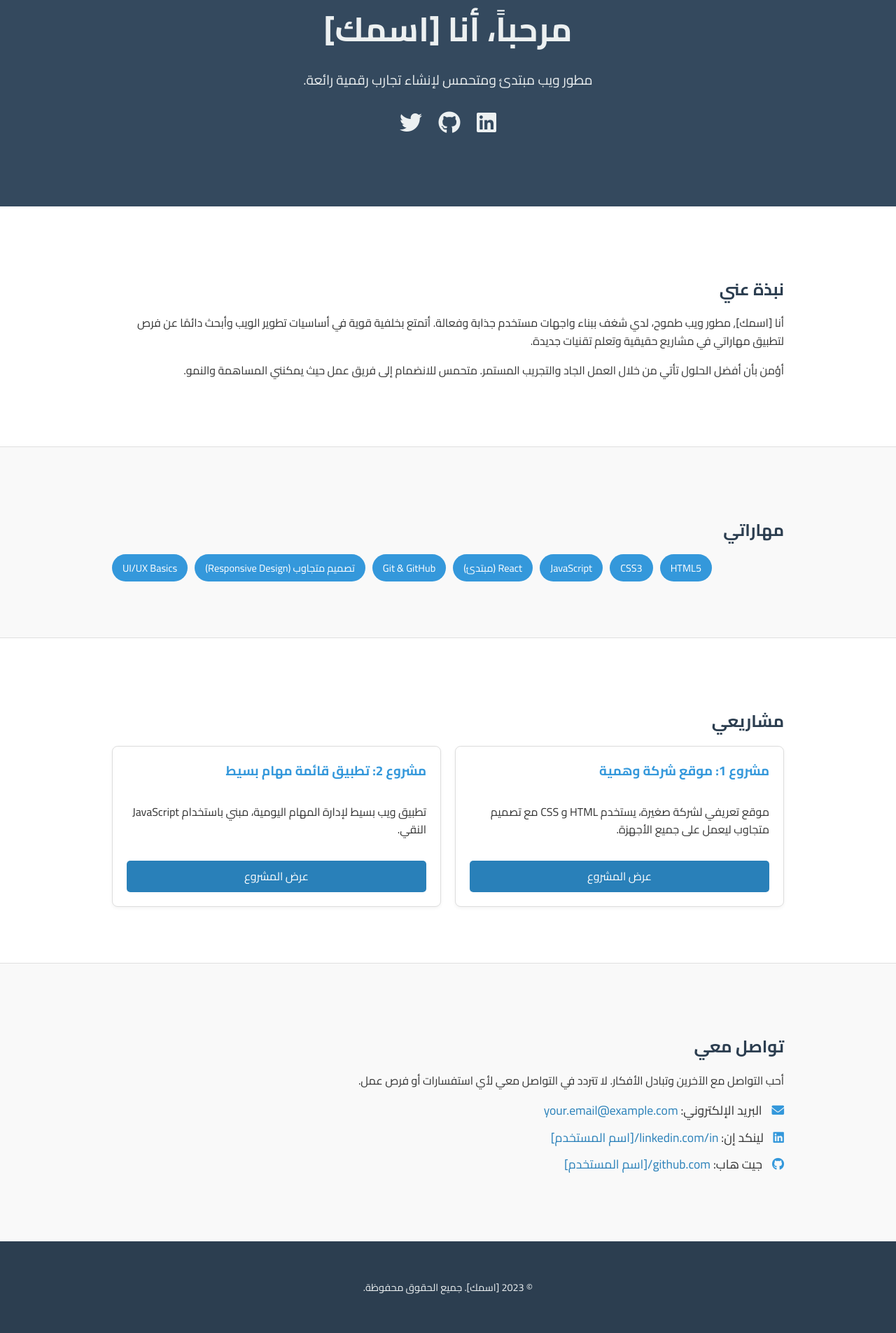
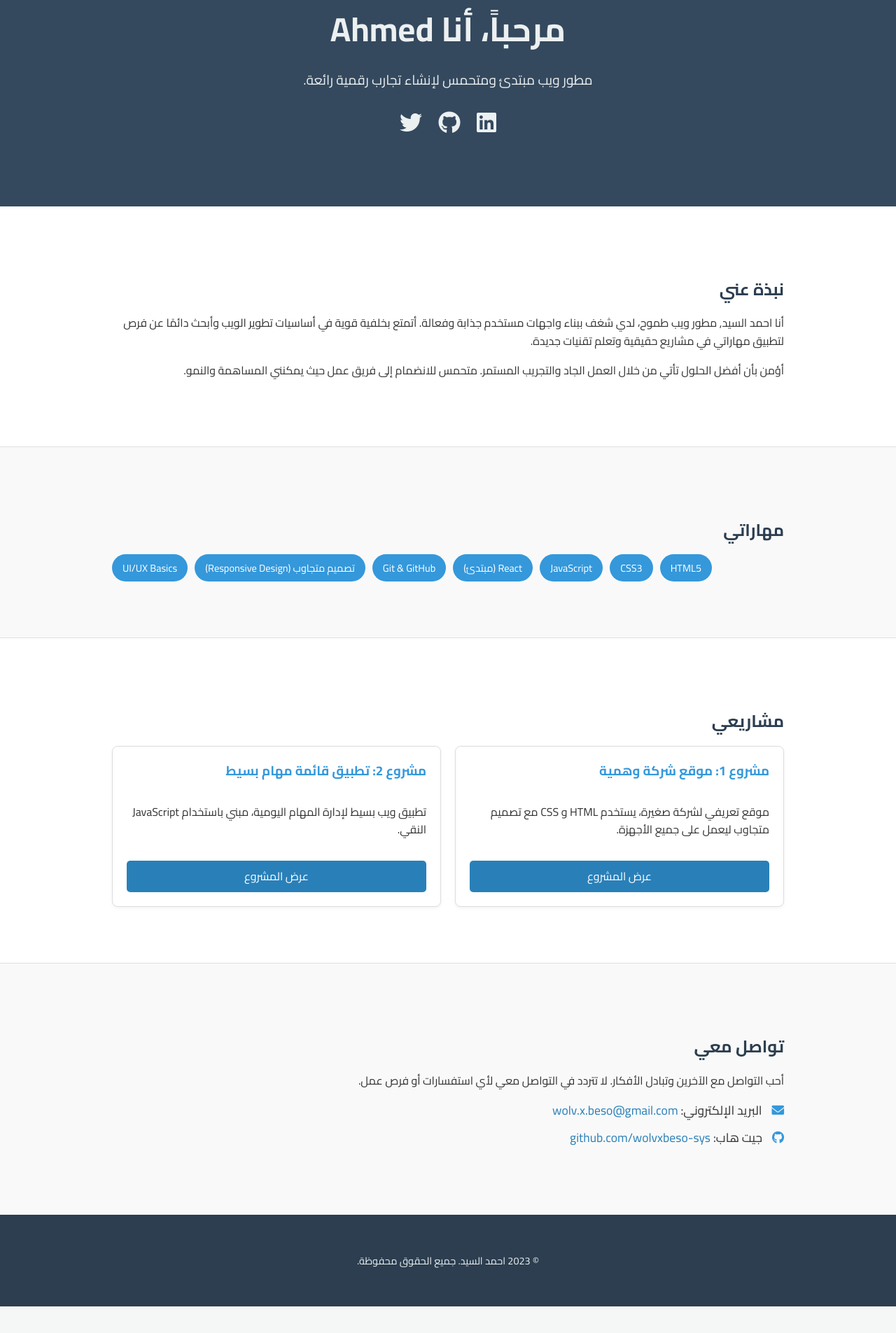
Before and after one commit to wolvxbeso-sys/my-personal-page, a plain HTML site: page index.html in a window 1280 px wide. Shown: the part 317-2222 px from the top of the page at 70% size. After the commit the page ends 2184 px from the top, so only its background shows below. Drawn offline with Linux system fonts and the light colour scheme.

Commit message:
Update index.html

```diff
--- a/index.html
+++ b/index.html
@@ -3,7 +3,7 @@
 <head>
     <meta charset="UTF-8">
     <meta name="viewport" content="width=device-width, initial-scale=1.0">
-    <title>صفحة [اسمك] - مطور ويب</title>
+    <title>صفحة Ahmed 💻 developer PHP - مطور ويب</title>
     <link rel="stylesheet" href="style.css">
     <link rel="preconnect" href="https://fonts.googleapis.com">
     <link rel="preconnect" href="https://fonts.gstatic.com" crossorigin>
@@ -13,8 +13,8 @@
 <body>
     <header class="hero">
         <div class="container">
-            <img src="https://via.placeholder.com/150" alt="صورة شخصية لـ[اسمك]" class="profile-pic">
-            <h1>مرحباً، أنا [اسمك]</h1>
+            <img src="https://via.placeholder.com/150" alt="صورة شخصية لـ Ahmed" class="profile-pic">
+            <h1>مرحباً، أنا Ahmed </h1>
             <p class="tagline">مطور ويب مبتدئ ومتحمس لإنشاء تجارب رقمية رائعة.</p>
             <div class="social-links">
                 <a href="#" target="_blank" aria-label="LinkedIn"><i class="fab fa-linkedin fa-2x"></i></a>
@@ -27,7 +27,7 @@
     <section id="about" class="about-me">
         <div class="container">
             <h2>نبذة عني</h2>
-            <p>أنا [اسمك], مطور ويب طموح، لدي شغف ببناء واجهات مستخدم جذابة وفعالة. أتمتع بخلفية قوية في أساسيات تطوير الويب وأبحث دائمًا عن فرص لتطبيق مهاراتي في مشاريع حقيقية وتعلم تقنيات جديدة.</p>
+            <p>أنا احمد السيد, مطور ويب طموح، لدي شغف ببناء واجهات مستخدم جذابة وفعالة. أتمتع بخلفية قوية في أساسيات تطوير الويب وأبحث دائمًا عن فرص لتطبيق مهاراتي في مشاريع حقيقية وتعلم تقنيات جديدة.</p>
             <p>أؤمن بأن أفضل الحلول تأتي من خلال العمل الجاد والتجريب المستمر. متحمس للانضمام إلى فريق عمل حيث يمكنني المساهمة والنمو.</p>
         </div>
     </section>
@@ -70,17 +70,18 @@
             <h2>تواصل معي</h2>
             <p>أحب التواصل مع الآخرين وتبادل الأفكار. لا تتردد في التواصل معي لأي استفسارات أو فرص عمل.</p>
             <ul>
-                <li><i class="fas fa-envelope"></i> البريد الإلكتروني: <a href="mailto:your.email@example.com">your.email@example.com</a></li>
-                <li><i class="fab fa-linkedin"></i> لينكد إن: <a href="#" target="_blank">linkedin.com/in/[اسم المستخدم]</a></li>
-                <li><i class="fab fa-github"></i> جيت هاب: <a href="#" target="_blank">github.com/[اسم المستخدم]</a></li>
+                <li><i class="fas fa-envelope"></i> البريد الإلكتروني: <a href="mailto:wolv.x.beso@gmail.com">wolv.x.beso@gmail.com</a></li>
+               <!--  <li><i class="fab fa-linkedin"></i> لينكد إن: <a href="#" target="_blank">linkedin.com/in/[اسم المستخدم]</a></li>-->
+                <li><i class="fab fa-github"></i> جيت هاب: <a href="#" target="_blank">github.com/wolvxbeso-sys</a></li>
             </ul>
         </div>
     </section>
 
     <footer>
         <div class="container">
-            <p>&copy; 2023 [اسمك]. جميع الحقوق محفوظة.</p>
+            <p>&copy; 2023 احمد السيد. جميع الحقوق محفوظة.</p>
         </div>
     </footer>
 </body>
+
 </html>
```
